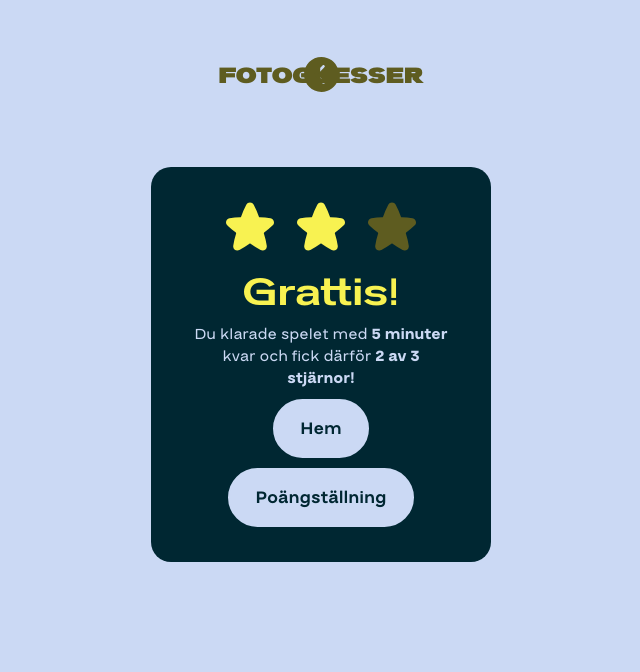
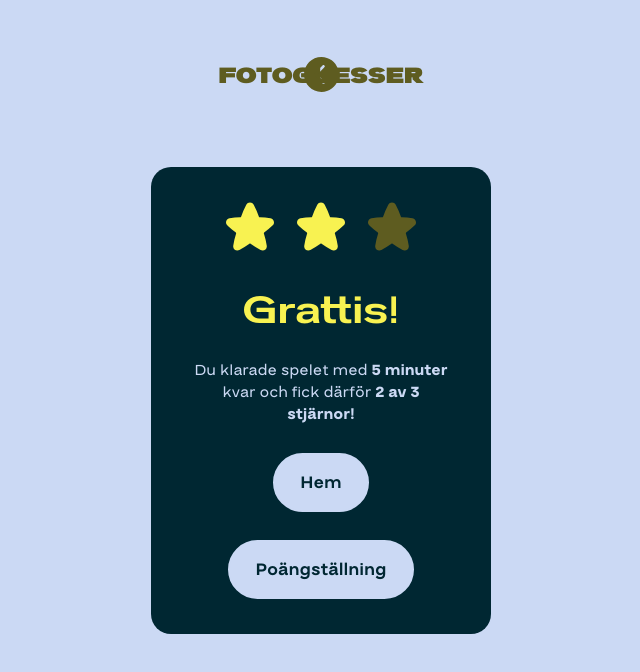
Before and after one commit to Skjesper/fotoguessr, a Next.js app: page /gameComplete in a window 1280 px wide. Shown: the top 672 px of the page, without its empty margins (319-959 px from the left). Built offline with nearby package versions, Linux system fonts and the light colour scheme.

Commit message:
Adjust gap

```diff
--- a/src/app/gameComplete/page.module.css
+++ b/src/app/gameComplete/page.module.css
@@ -12,18 +12,11 @@
   width: 21.25rem;
   padding: 2.1875rem 2.5rem;
   align-items: center;
-  gap: 0.625rem;
+  /* gap: 0.625rem; */
+  gap: 1.75rem;
   border-radius: 1.25rem;
   background: var(--Midnight-blue-100, #002732);
 }
-
-/* .infoContainer {
-  display: flex;
-  width: 16.75rem;
-  flex-direction: column;
-  align-items: center;
-  gap: 1.1875rem;
-} */
 
 .title {
   color: var(--Summerday, #f8f251);
```
